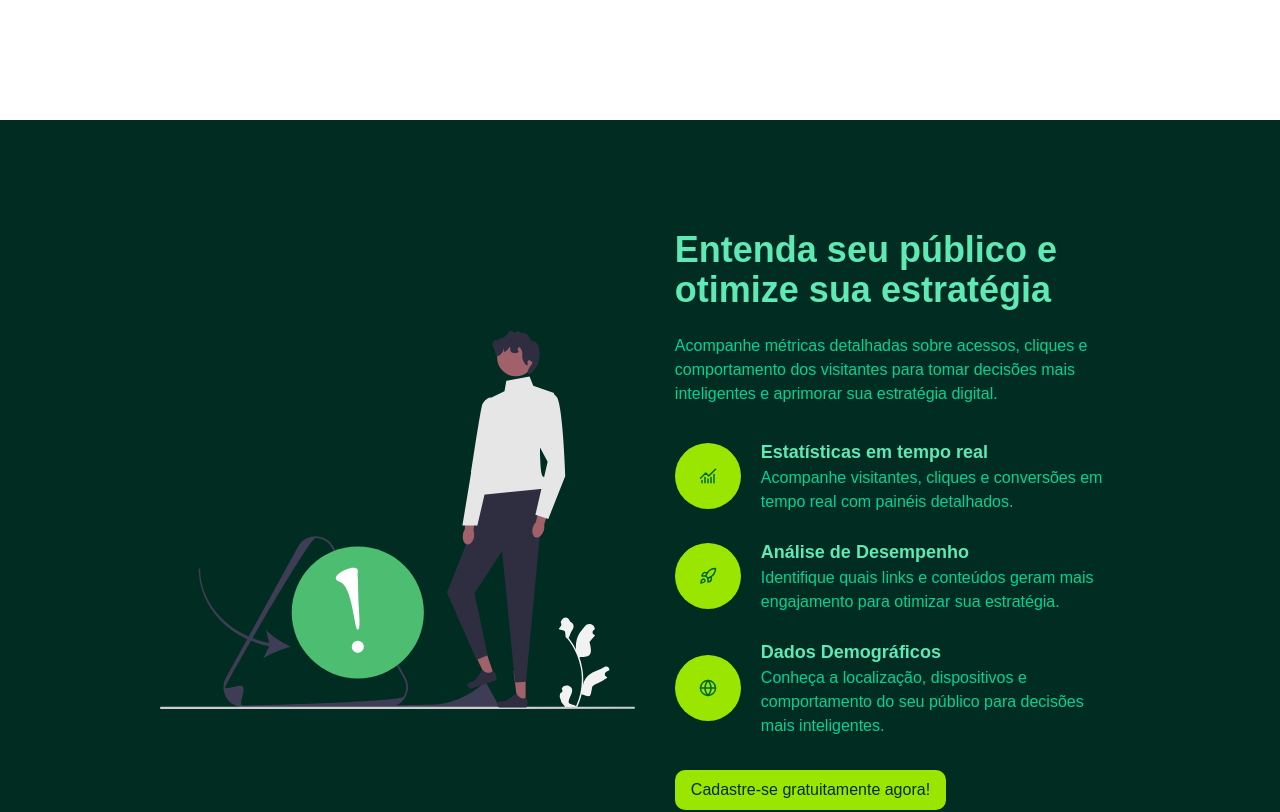
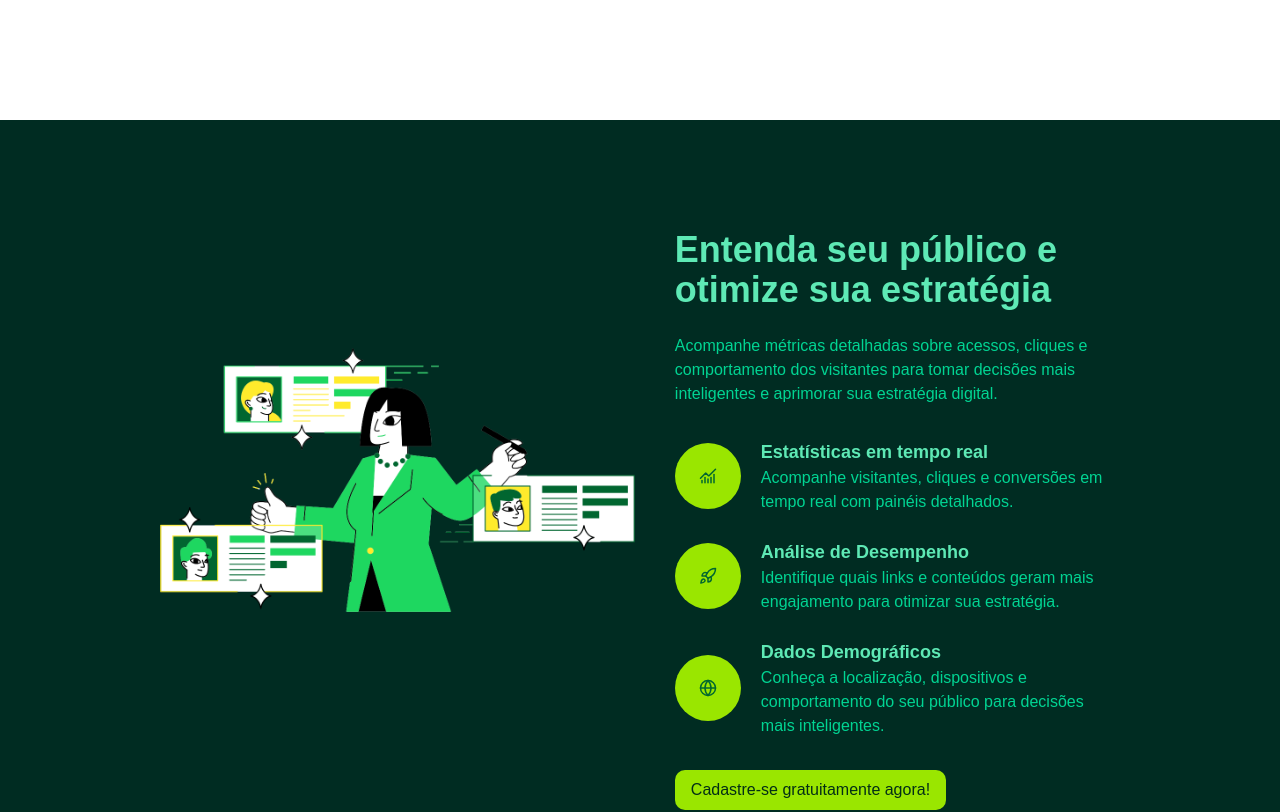
Before and after one commit to gabriellucasvh/bionk, a Next.js app: page /descubra in a window 1280 px wide. Shown: the part 1480-2292 px from the top of the page. Built offline with nearby package versions, Linux system fonts and the light colour scheme; no server answers; a web font is replaced by a local one.

Commit message:
style: Imagem adicionado para a página de descubra

```diff
--- a/src/app/(public)/descubra/descubra.client.tsx
+++ b/src/app/(public)/descubra/descubra.client.tsx
@@ -66,9 +66,9 @@ const DescubraClient = () => {
                     ))}
                 </div>
             </section>
-            <section className='min-h-screen bg-emerald-950 flex flex-col-reverse lg:flex-row w-full items-center justify-center gap-10 text-emerald-300 px-6 md:px-20 lg:px-40 py-16'>
+            <section className='min-h-screen bg-emerald-950 flex flex-col-reverse lg:flex-row w-full items-center justify-between gap-10 text-emerald-300 px-6 md:px-20 lg:px-40 py-16'>
                 <div>
-                    <Image src="/warning.svg" alt='error' width={300} height={300} className='w-full max-w-xs sm:max-w-md lg:max-w-lg' />
+                    <Image src="/analytics.png" alt='error' width={400} height={400} className='w-full max-w-xs sm:max-w-md lg:max-w-lg' quality={100} loading='lazy' />
                 </div>
                 <div className='w-full lg:w-1/2 text-center lg:text-left'>
                     <h2 className='font-bold text-3xl md:text-4xl mb-6'>Entenda seu público e otimize sua estratégia</h2>
```
Also changed, not shown: public/analytics.png (added).
